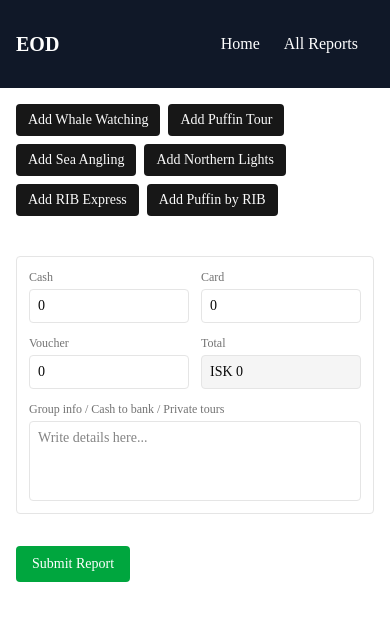
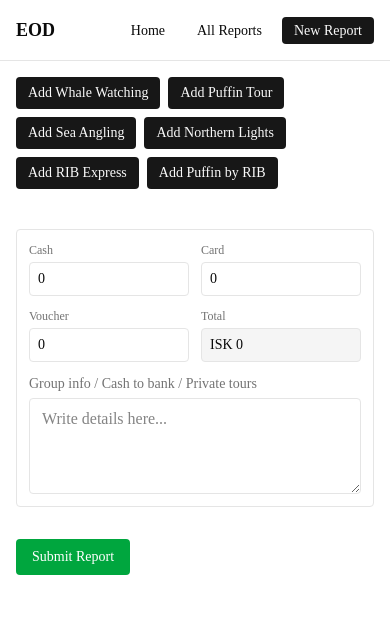
Before and after one commit to G-Mosseater/eodReportSPT, a Next.js app: page /create in a window 390 px wide. Shown: the top 620 px of the page. Built offline with nearby package versions, Linux system fonts and the light colour scheme.

Commit message:
style changes

```diff
--- a/app/components/PaymentSummary.tsx
+++ b/app/components/PaymentSummary.tsx
@@ -64,14 +64,15 @@ export function PaymentSummary({ onChange }: Props) {
           />
         </div>
       </div>
-      <div className="flex flex-col flex-1 min-w-0">
-        <label className="text-xs lg:text-sm font-medium text-muted-foreground mb-1">
+      <div className="flex flex-col flex-grow min-w-[250px]">
+        <label className="text-sm font-medium text-muted-foreground mb-1">
           Group info / Cash to bank / Private tours
         </label>
+
         <textarea
           value={notes}
           onChange={(e) => setNotes(e.target.value)}
-          className="border rounded px-2 py-1.5 lg:px-3 lg:py-2 w-full h-20 lg:h-24 resize-none text-sm lg:text-base"
+          className="border rounded px-3 py-2 w-full h-24 text-base overflow-auto resize-y"
           placeholder="Write details here..."
         />
       </div>
--- a/app/components/TourRow.tsx
+++ b/app/components/TourRow.tsx
@@ -54,7 +54,9 @@ export const TourRow = ({
   return (
     <div className="flex flex-col gap-3 p-3 border rounded w-full lg:flex-row lg:gap-6 lg:p-4 lg:items-center">
       <div className="flex flex-col gap-2 lg:gap-3 lg:min-w-[180px]">
-        <p className="font-semibold text-base lg:text-lg">{tourName}</p>
+        <div>
+          <p className="font-semibold text-base lg:text-lg">{tourName}</p>
+        </div>
 
         <select
           value={hour}
--- a/app/components/navigation/mainNavigation.tsx
+++ b/app/components/navigation/mainNavigation.tsx
@@ -1,12 +1,15 @@
+'use client'
 import Link from "next/link";
 import NavLinks from "./navLink";
 
 export default function MainNavigation() {
   return (
-    <header className="bg-gray-900 text-white shadow-md">
-      <div className="max-w-5xl mx-auto flex items-center justify-between p-4">
-        <h1 className="text-xl font-bold">
-          <Link href="/">EOD</Link>
+    <header className="border-b bg-background text-foreground w-full">
+      <div className="w-full mx-auto flex items-center  flex justify-between p-4">
+        <h1 className="text-lg lg:text-xl font-bold">
+          <Link href="/" className="hover:text-primary transition-colors">
+            EOD
+          </Link>
         </h1>
 
         <nav>
--- a/app/components/navigation/navLink.tsx
+++ b/app/components/navigation/navLink.tsx
@@ -1,4 +1,4 @@
-'use client'
+"use client";
 import Link from "next/link";
 import { usePathname } from "next/navigation";
 
@@ -6,22 +6,28 @@ export default function NavLinks() {
   const pathname = usePathname();
 
   const linkStyle = (path: string) =>
-    `transition-colors ${
-      pathname === path ? "text-blue-400 font-semibold" : "hover:text-blue-400"
+    `px-3 py-1.5 rounded text-sm lg:text-base transition-colors ${
+      pathname === path
+        ? "bg-primary text-primary-foreground"
+        : "hover:bg-muted"
     }`;
   return (
-    <ul className="flex gap-6 items-center p-4 bg-gray-900 text-white">
+    <ul className="flex gap-2 lg:gap-4 items-center">
       <li>
         <Link href="/" className={linkStyle("/")}>
           Home
         </Link>
       </li>
-
       <li>
         <Link href="/reports" className={linkStyle("/reports")}>
           All Reports
         </Link>
       </li>
+      <li>
+        <Link href="/create" className={linkStyle("/create")}>
+          New Report
+        </Link>
+      </li>
     </ul>
   );
 }
--- a/app/reports/[id]/page.tsx
+++ b/app/reports/[id]/page.tsx
@@ -227,7 +227,6 @@ export default function ReportPage() {
           </div>
         </section>
 
-        {/* Delete Button */}
         <div className="flex justify-start">
           <button
             onClick={() => handleDeleteReport(String(id), router)}
--- a/app/reports/page.tsx
+++ b/app/reports/page.tsx
@@ -20,30 +20,41 @@ export default function Reports() {
     fetchReports();
   }, []);
 
+  if (!reports)
     return (
-    <div className="flex flex-col gap-4 p-6">
+      <div className="min-h-screen flex items-center justify-center">
+        <p className="text-base lg:text-lg text-muted-foreground">Loading...</p>
+      </div>
+    );
+
+  return (
+    <div className="min-h-screen bg-background p-4 md:p-6 lg:p-8">
+        <h1 className="text-xl md:text-2xl lg:text-3xl font-bold text-foreground mb-6">
+          All Reports
+        </h1>
+
+      <div className="grid gap-4 md:gap-6">
         {reports.map((report) => (
           <div
             key={report._id}
-          className="flex items-center justify-between border rounded-lg p-6 shadow-md bg-white cursor-pointer
-                     hover:scale-105 transform transition-all duration-300"
+            className="cursor-pointer rounded-lg border border-border bg-card p-4 md:p-5 lg:p-6 shadow-sm transition-all hover:shadow-md hover:scale-[1.01]"
             onClick={() => router.push(`/reports/${report._id}`)}
           >
-          <div className="text-left">
-            <p className="text-xl font-bold text-gray-800">
+            <div className="flex flex-col sm:flex-row sm:items-center sm:justify-between gap-2 mb-3">
+              <h2 className="text-base md:text-lg lg:text-xl font-semibold text-foreground">
                 {new Date(report.createdAt).toLocaleDateString(undefined, {
                   day: "numeric",
                   month: "long",
                   year: "numeric",
                 })}
-            </p>
-          </div>
-
-          <div className="text-right">
-            <p className="text-sm text-gray-500">{report.rows.length} tours</p>
+              </h2>
+              <span className="text-sm text-muted-foreground">
+                {report.rows.length} tours
+              </span>
             </div>
           </div>
         ))}
       </div>
+    </div>
   );
 }
```
Lines whose indentation alone changed are shown as unchanged.
